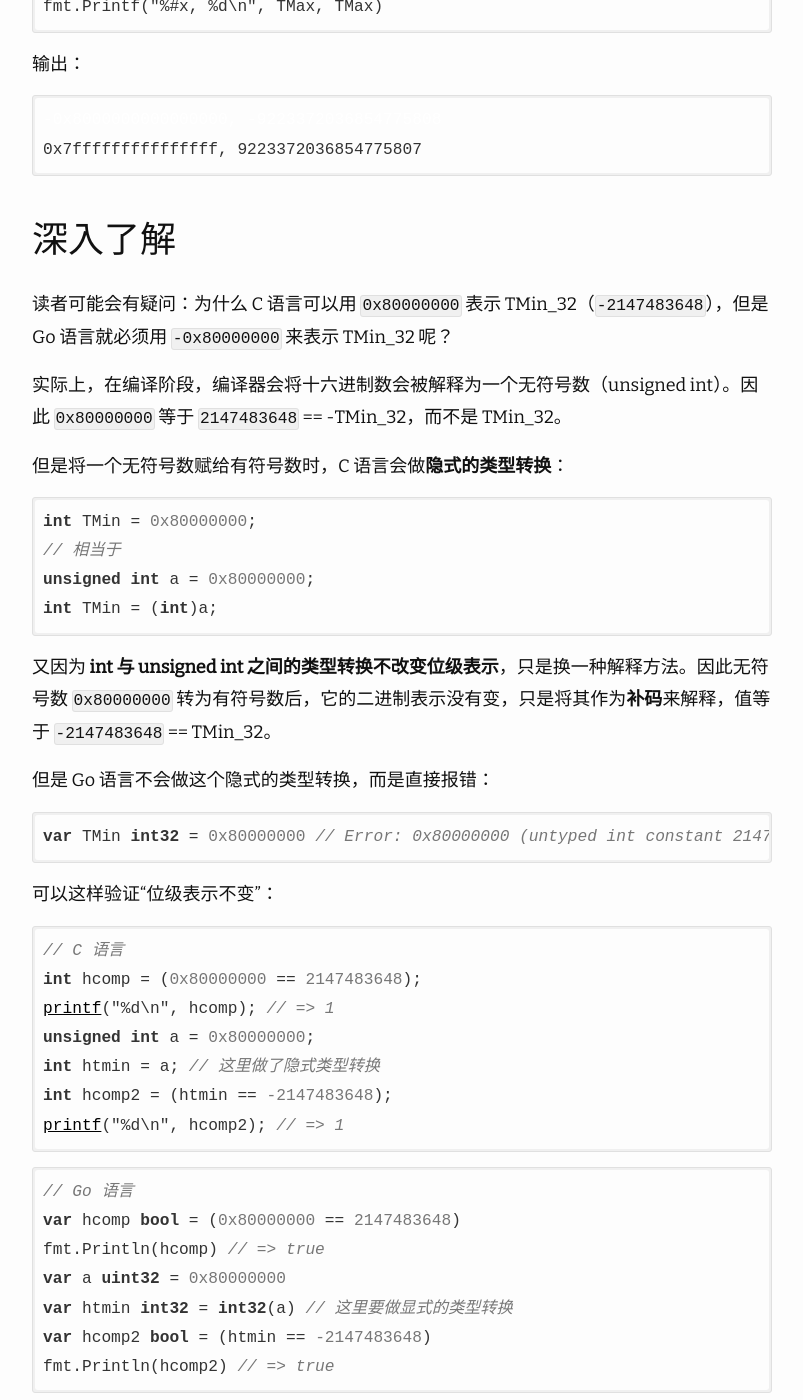
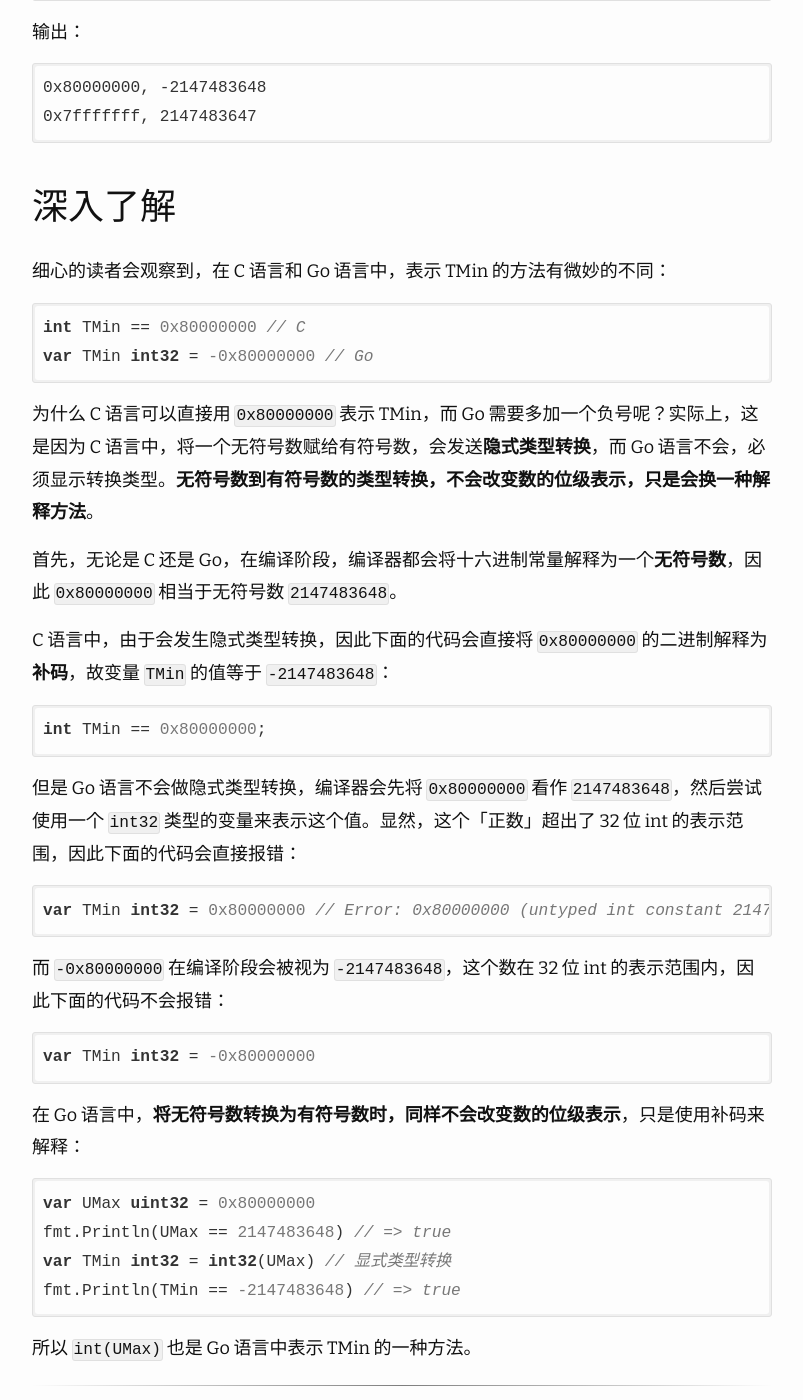
Before and after one commit to imageslr/blog, a Jekyll site: the page built from _posts/2019-12-21-tmin-tmax.md, in a window 1280 px wide and 1400 px high, scrolled down 3860 px. Shown: the whole window, without its empty margins (238-1041 px from the left). Built offline with Jekyll 4.4.1, drawn with Linux system fonts in a browser that asks for light colours; nearby versions of some CDN libraries; formulas are drawn with MathJax 3; comment, search, counter and statistics services are not loaded; some of the changed text lies outside the part shown.

Commit message:
update post

````diff
--- a/_posts/2019-12-21-tmin-tmax.md
+++ b/_posts/2019-12-21-tmin-tmax.md
@@ -96,16 +96,16 @@ fmt.Printf("%#x, %d\n", UMax, UMax)
 输出：
 ```
 0x0, 0
-0xffffffffffffffff, 18446744073709551615
+0xffffffff, 4294967295
 ```
 
 有符号数的最大、最小值：
 ```c
-var TMax int = int(UMax >> 1)
+var TMax int32 = int32(UMax >> 1)
 
-var TMin int = -TMax - 1
-var TMin int = -1 << 63 // -(1 << 63) 也可以
-var TMin int = -0x8000000000000000 // 要加负号
+var TMin int32 = -TMax - 1
+var TMin int32 = -1 << 31 // -(1 << 31) 也可以
+var TMin int32 = -0x80000000 // 要加负号
 ```
 
 测试：
@@ -116,52 +116,45 @@ fmt.Printf("%#x, %d\n", TMax, TMax)
 
 输出：
 ```
--0x8000000000000000, -9223372036854775808
-0x7fffffffffffffff, 9223372036854775807
+0x80000000, -2147483648
+0x7fffffff, 2147483647
 ```
 
 ## 深入了解
-读者可能会有疑问：为什么 C 语言可以用 `0x80000000` 表示 TMin_32（`-2147483648`），但是 Go 语言就必须用 `-0x80000000` 来表示 TMin_32 呢？
-
-实际上，在编译阶段，编译器会将十六进制数会被解释为一个无符号数（unsigned int）。因此 `0x80000000` 等于 `2147483648` == -TMin_32，而不是 TMin_32。
-
-但是将一个无符号数赋给有符号数时，C 语言会做**隐式的类型转换**：
-```c
-int TMin = 0x80000000;
-// 相当于
-unsigned int a = 0x80000000;
-int TMin = (int)a;
+细心的读者会观察到，在 C 语言和 Go 语言中，表示 TMin 的方法有微妙的不同：
+```
+int TMin == 0x80000000 // C
+var TMin int32 = -0x80000000 // Go
 ```
 
-又因为 **int 与 unsigned int 之间的类型转换不改变位级表示**，只是换一种解释方法。因此无符号数 `0x80000000` 转为有符号数后，它的二进制表示没有变，只是将其作为**补码**来解释，值等于 `-2147483648` == TMin_32。
+为什么 C 语言可以直接用 `0x80000000` 表示 TMin，而 Go 需要多加一个负号呢？实际上，这是因为 C 语言中，将一个无符号数赋给有符号数，会发送**隐式类型转换**，而 Go 语言不会，必须显示转换类型。**无符号数到有符号数的类型转换，不会改变数的位级表示，只是会换一种解释方法**。
 
-但是 Go 语言不会做这个隐式的类型转换，而是直接报错：
+首先，无论是 C 还是 Go，在编译阶段，编译器都会将十六进制常量解释为一个**无符号数**，因此 `0x80000000` 相当于无符号数 `2147483648`。
+
+C 语言中，由于会发生隐式类型转换，因此下面的代码会直接将 `0x80000000` 的二进制解释为**补码**，故变量 `TMin` 的值等于 `-2147483648`：
+```c
+int TMin == 0x80000000;
+```
+
+但是 Go 语言不会做隐式类型转换，编译器会先将 `0x80000000` 看作 `2147483648`，然后尝试使用一个 `int32` 类型的变量来表示这个值。显然，这个「正数」超出了 32 位 int 的表示范围，因此下面的代码会直接报错：
 ```go
 var TMin int32 = 0x80000000 // Error: 0x80000000 (untyped int constant 2147483648) overflows int32
 ```
 
-可以这样验证“位级表示不变”：
-```c
-// C 语言
-int hcomp = (0x80000000 == 2147483648);
-printf("%d\n", hcomp); // => 1
-unsigned int a = 0x80000000;
-int htmin = a; // 这里做了隐式类型转换
-int hcomp2 = (htmin == -2147483648);
-printf("%d\n", hcomp2); // => 1
-```
+而 `-0x80000000` 在编译阶段会被视为 `-2147483648`，这个数在 32 位 int 的表示范围内，因此下面的代码不会报错：
 ```go
-// Go 语言
-var hcomp bool = (0x80000000 == 2147483648)
-fmt.Println(hcomp) // => true
-var a uint32 = 0x80000000
-var htmin int32 = int32(a) // 这里要做显式的类型转换
-var hcomp2 bool = (htmin == -2147483648)
-fmt.Println(hcomp2) // => true
+var TMin int32 = -0x80000000
 ```
 
-### 总结
-无论是 Go 语言还是 C 语言，要表示 TMin_32，正确的方法就应该是 `-0x80000000`。如果用 `0x80000000` 来表示 TMin_32，C 语言会做一个隐式的类型转换，而 Go 语言会无法通过编译。
+在 Go 语言中，**将无符号数转换为有符号数时，同样不会改变数的位级表示**，只是使用补码来解释：
+```go
+var UMax uint32 = 0x80000000
+fmt.Println(UMax == 2147483648) // => true
+var TMin int32 = int32(UMax) // 显式类型转换
+fmt.Println(TMin == -2147483648) // => true
+```
+
+所以 `int(UMax)` 也是 Go 语言中表示 TMin 的一种方法。
 
 ---
 
````
Also changed, not shown: other parts of _posts/2019-12-21-tmin-tmax.md (+4 -4 lines).
